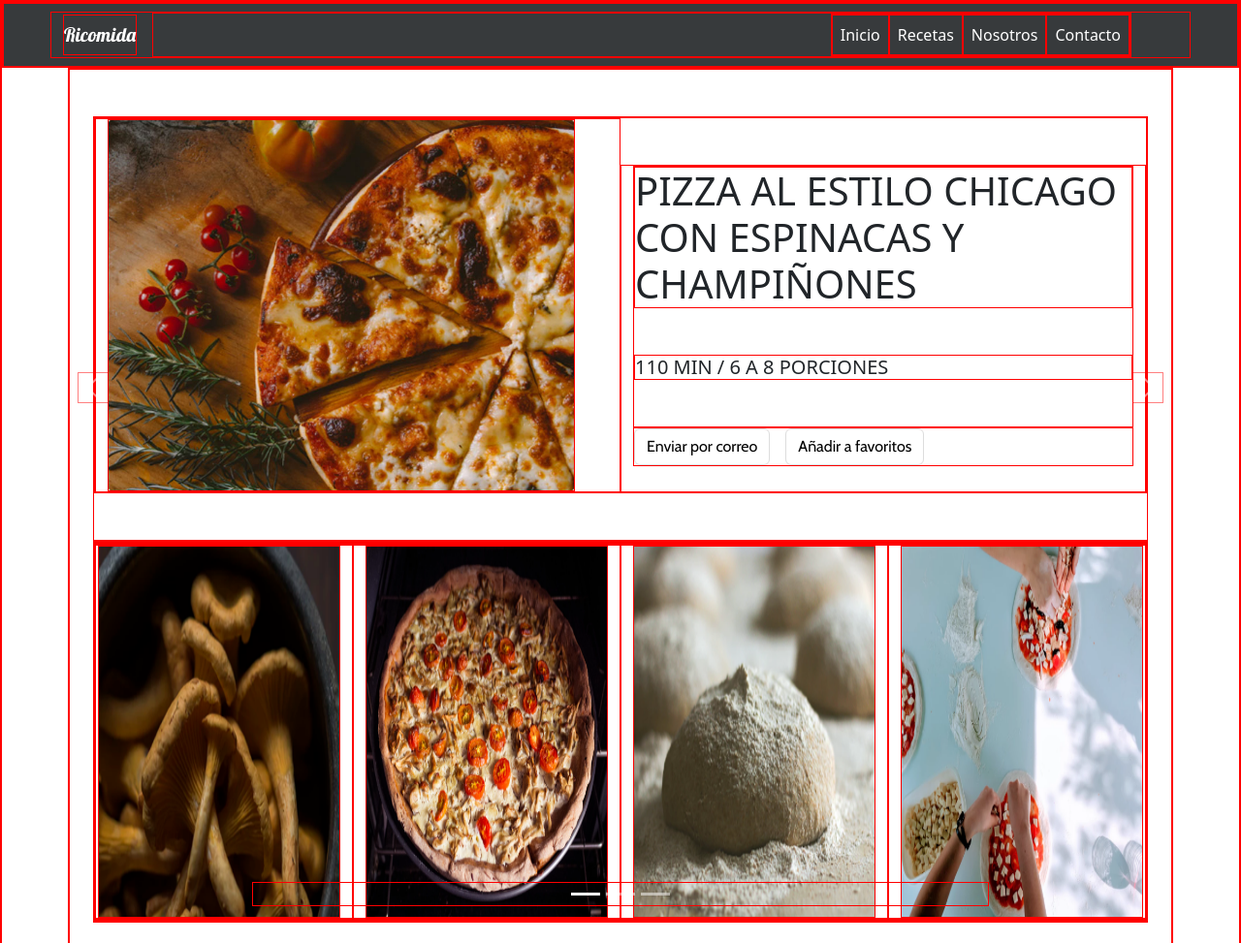
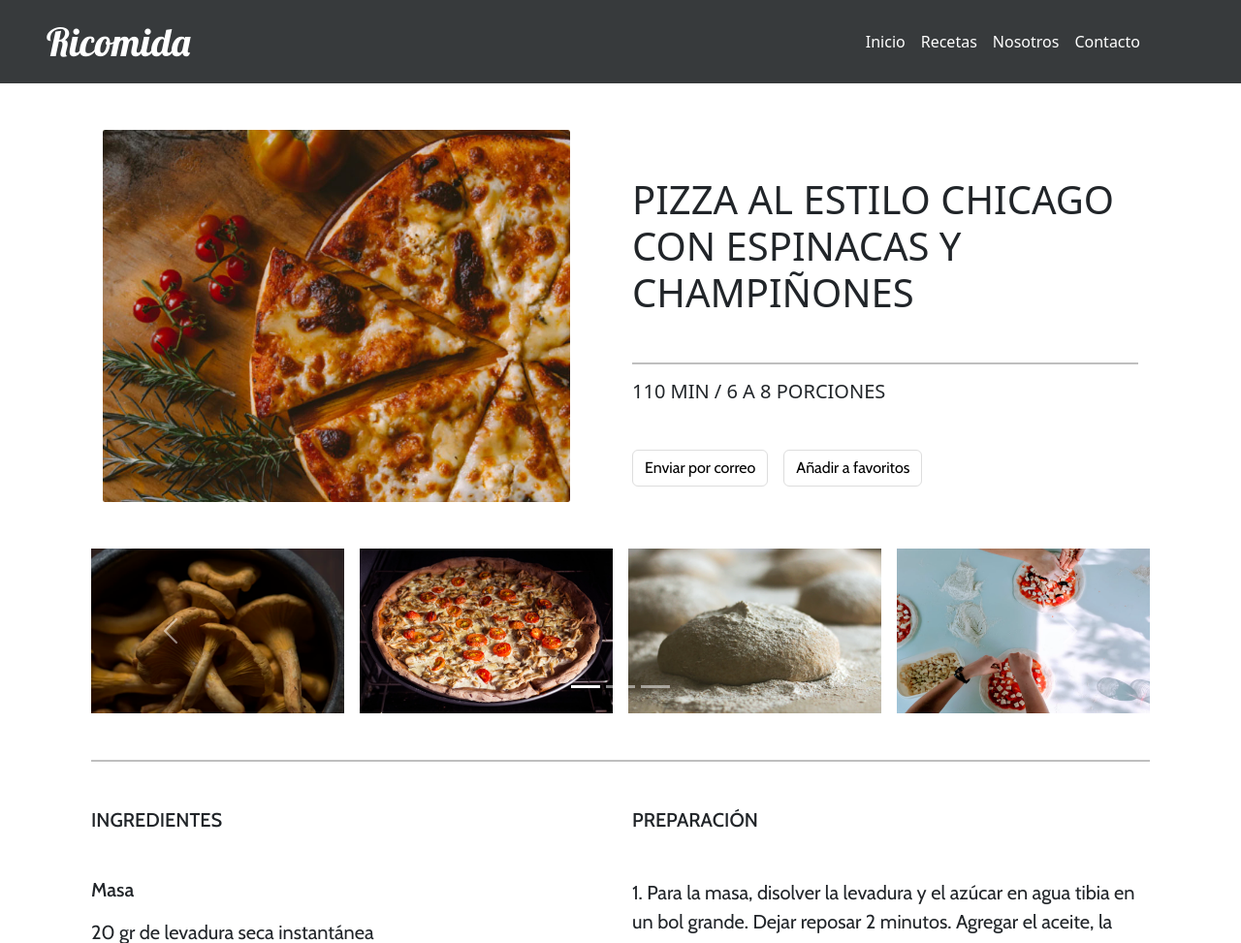
Before and after one commit to andreajimeneze/ricomida_fsj, a plain HTML site: page index.html in a window 1280 px wide. Shown: the top 973 px of the page at 97% size. Drawn offline with nearby package versions, Linux system fonts and the light colour scheme.

Commit message:
estilo carousel botón suscripcion y detalles

```diff
--- a/assets/css/style.css
+++ b/assets/css/style.css
@@ -13,7 +13,7 @@
 * {
   margin: 0;
   box-sizing: 0;
-  border: 1px red solid;
+  /* border: 1px red solid; */
 }
 
   .os-lobster-regular {
@@ -38,18 +38,16 @@
 .c-white {
   color: var(--c-white);
 }
-/* .navbar-brand {
-  font-family: var(--lobster);
-  font-size: 37px;
-} */
+
 .nav-link {
   color: var(--c-white);
 }
 
-/* .btn-custom {
-  background-color: var(--c-white) !important;
-  border: 1px var(--c-light-grey) !important;
-} */
+.linea {
+  /* border-bottom-color: ; */
+  border: var(--bs-black) 1px solid;
+  color: var(--bs-black);
+}
 
 
 .btn-bd-primary {
@@ -77,11 +75,6 @@
   color: var(--c-white);
   height: 534px;
 }
-.carousel-item img {
-  width: 233px;
-  height: 170px;
-}
-
 
 footer {
   height: 127px;
@@ -97,10 +90,12 @@ footer {
     height: 384px;
   }
 
+  .card {
+    width: 17rem !important;
+}
 
-  .card img {
-    object-fit: cover;
-    width: 20rem;
-    height: auto;
+  .carousel-item img {
+    width: 233px;
+    height: 170px;
   }
 }
--- a/index.html
+++ b/index.html
@@ -21,8 +21,8 @@
 <body>
     <header>
         <nav class="navbar navbar-expand-lg navbar-dark bg-body-custom">
-            <div class="container-fluid mx-5">
-                <a class="navbar-brand c-white os-lobster-regular" href="#">Ricomida</a>
+            <div class="container-fluid mx-5 px-0">
+                <a class="navbar-brand c-white os-lobster-regular fs-1" href="#">Ricomida</a>
                 <button class="navbar-toggler" type="button" data-bs-toggle="collapse" data-bs-target="#navbarNav"
                     aria-controls="navbarNav" aria-expanded="false" aria-label="Toggle navigation">
                     <span class="navbar-toggler-icon"></span>
@@ -47,7 +47,7 @@
         </nav>
     </header>
     <main class="container px-0">
-        <section class="principal p-4 py-md-5">
+        <section class="principal px-4  pt-4 pt-md-5">
             <div class="container">
                 <div class="row mb-5">
                     <div class="col-12 col-md-6">
@@ -57,9 +57,12 @@
                     <div class="col-12 col-md-6 mt-5">
                         <div class="text-center text-md-start">
                             <h1>PIZZA AL ESTILO CHICAGO CON ESPINACAS Y CHAMPIÑONES</h1>
-                            <h5 class="my-5">110 MIN / 6 A 8 PORCIONES</h5>
+
+                            <hr class="linea mt-5">
+
+                            <h5 class="mb-5">110 MIN / 6 A 8 PORCIONES</h5>
                         </div>
-                        <div class="d-grid gap-2 d-md-flex justify-content-md-start">
+                        <div class="d-flex gap-2 justify-content-md-start">
                             <button class="btn btn-bd-primary me-md-2" type="button">Enviar por correo</button>
                             <button class="btn btn-bd-primary" type="button">Añadir a favoritos</button>
                         </div>
@@ -79,24 +82,34 @@
                 <div class="carousel-inner">
 
                     <div class="carousel-item active">
-                        <div class="row">
-                            <div class="col-md-3">
-                                <img src="./assets/img/slider-1.png" class="d-block w-100" alt="imagen de champiñones">
+
+                        <div class="d-flex w-100 gap-3">
+                            <img src="./assets/img/slider-1.png" class="d-block w-25" alt="imagen de champiñones">
+
+                            <img src="./assets/img/slider-2.png" class="d-block w-25" alt="imagen de pizza">
+
+                            <img src="./assets/img/slider-3.png" class="d-block w-25" alt="imagen masa pizza">
+
+                            <img src="./assets/img/slider-4.png" class="d-block w-25" alt="imagen masa pizza">
                         </div>
 
-                            <div class="col-md-3">
-                                <img src="./assets/img/slider-2.png" class="d-block w-100" alt="imagen de pizza">
                     </div>
-                            <div class="col-md-3">
-                                <img src="./assets/img/slider-3.png" class="d-block w-100" alt="imagen masa pizza">
-                            </div>
-                            <div class="col-md-3">
-                                <img src="./assets/img/slider-4.png" class="d-block w-100" alt="imagen masa pizza">
+
+
+                    <div class="carousel-item">
+
+                        <div class="d-flex w-100 gap-3">
+                            <img src="./assets/img/slider-5.png" class="d-block w-25" alt="imagen de champiñones">
+
+                            <img src="./assets/img/slider-6.png" class="d-block w-25" alt="imagen de pizza">
+
+                            <img src="./assets/img/slider-7.png" class="d-block w-25" alt="imagen masa pizza">
+
+                            <img src="./assets/img/slider-8.png" class="d-block w-25" alt="imagen masa pizza">
                         </div>
                     </div>
                 </div>
-                </div>
-            </div>
+
                     <button class="carousel-control-prev" type="button" data-bs-target="#carouselExampleIndicators"
                         data-bs-slide="prev">
                         <span class="carousel-control-prev-icon" aria-hidden="true"></span>
@@ -107,7 +120,11 @@
                         <span class="carousel-control-next-icon" aria-hidden="true"></span>
                         <span class="visually-hidden">Next</span>
                     </button>
+
             </div>
+
+            <hr class="linea mt-5">
+
             <div class="row os-cabin-regular fs-6 my-5 receta">
                 <div class="ingredientes col-md-6">
                     <h5>INGREDIENTES</h5>
@@ -194,10 +211,12 @@
             </div>
         </section>
 
-        <section class="principal p-5 my-md-5">
+        <hr class="linea mt-0">
+
+        <section class="otras-recetas px-5 pb-5 mt-md-3">
             <h2 class="text-center">RECETAS RELACIONADAS</h2>
             <div class="container my-5">
-                <div class="row justify-content-center gap-2">
+                <div class="row justify-content-center gap-3">
                     <div class="card col-md-4 px-0" style="width: 20rem;">
                         <img src="./assets/img/recipe-card-1.png" class="card-img-top img-fluid"
                             alt="imagen panqueques con manjar y crema">
@@ -239,8 +258,8 @@
                 <span class="os-lobster-regular fs-5 fs-md-3"> Ricomida</span>
             </div>
         </div>
-            <div>
-                <button class="btn os-cabin-regular btn-bd-custom">Empezar</button>
+        <div class="mt-5">
+            <button class="btn os-cabin-regular btn-outline-light px-5">Empezar</button>
         </div>
         </div>
     </section>
```
Lines whose indentation alone changed are shown as unchanged.
